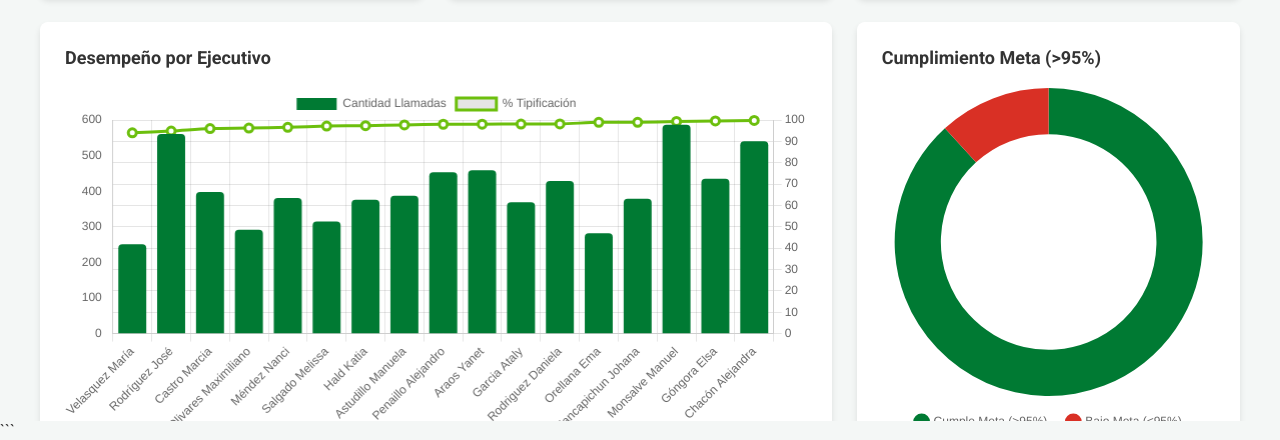
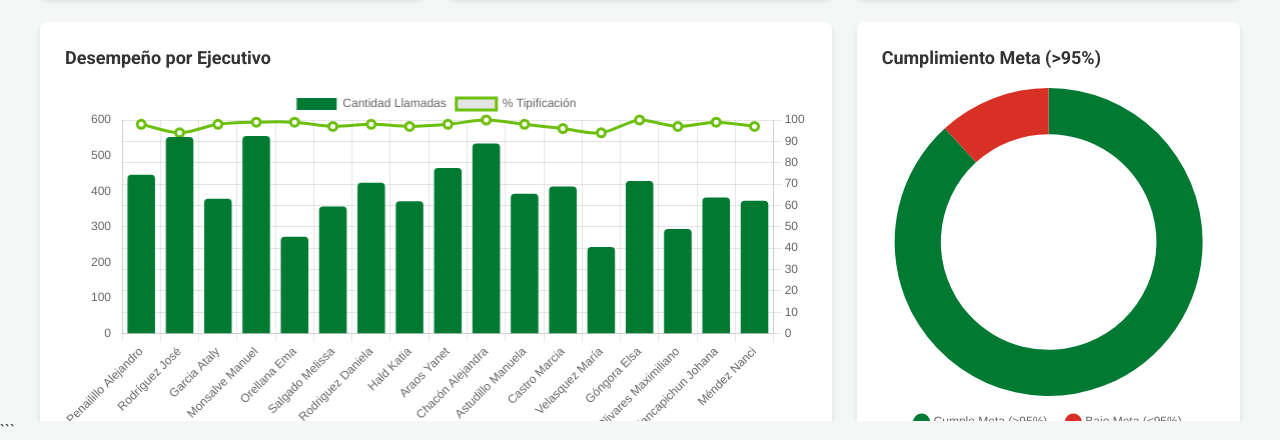
Before and after one commit to ManuelMC1979/reporteejecutivo, a plain HTML site: page index.html in a window 1280 px wide. Shown: the part 360-800 px from the top of the page. Drawn offline with nearby package versions, Linux system fonts and the light colour scheme.

Commit message:
Add files via upload

```diff
--- a/index.html
+++ b/index.html
@@ -477,23 +477,23 @@
     <script>
         // Data from User Image
         const rawData = [
-            { name: "Velasquez Perez María Loreto", calls: 251, tipif: 94.02, transfEPA: 89 },
-            { name: "Rodríguez Zenteno José Manuel", calls: 561, tipif: 94.83, transfEPA: 70 },
-            { name: "Castro Cáceres Marcia Nicole", calls: 398, tipif: 95.98, transfEPA: 88 },
-            { name: "Olivares González Maximiliano Alfonso", calls: 292, tipif: 96.23, transfEPA: 89 },
-            { name: "Méndez Pérez Nanci Zobeida", calls: 381, tipif: 96.59, transfEPA: 93 },
-            { name: "Salgado Tobar Melissa Aracelli", calls: 315, tipif: 97.14, transfEPA: 81 },
-            { name: "Hald Tello Katia Liza", calls: 376, tipif: 97.34, transfEPA: 84 },
-            { name: "Astudillo Marin Manuela Soledad", calls: 387, tipif: 97.67, transfEPA: 88 },
-            { name: "Penaillo Cartagena Alejandro Patricio", calls: 453, tipif: 98.01, transfEPA: 64 },
-            { name: "Araos Ovando Yanet Marion", calls: 459, tipif: 98.04, transfEPA: 86 },
-            { name: "Garcia Velasco Ataly Tatiana", calls: 369, tipif: 98.10, transfEPA: 72 },
-            { name: "Rodriguez Fernandez Daniela Paz", calls: 429, tipif: 98.14, transfEPA: 85 },
-            { name: "Orellana Mallea Ema Alejandra", calls: 282, tipif: 98.94, transfEPA: 79 },
-            { name: "Llancapichun Soto Johana Angelica", calls: 379, tipif: 98.94, transfEPA: 91 },
-            { name: "Monsalve Corvacho Manuel Alejandro", calls: 587, tipif: 99.32, transfEPA: 78 },
-            { name: "Góngora Zuleta Elsa Susana", calls: 435, tipif: 99.54, transfEPA: 90 },
-            { name: "Chacón Avilés Alejandra Daniela", calls: 540, tipif: 99.81, transfEPA: 86 }
+            { name: "Penailillo Cartagena Alejandro Patricio", calls: 446, tipif: 98, transfEPA: 64 },
+            { name: "Rodríguez Zenteno José Manuel", calls: 552, tipif: 94, transfEPA: 70 },
+            { name: "Garcia Velasco Ataly Tatiana", calls: 379, tipif: 98, transfEPA: 73 },
+            { name: "Monsalve Corvacho Manuel Alejandro", calls: 555, tipif: 99, transfEPA: 78 },
+            { name: "Orellana Mallea Ema Alejandra", calls: 272, tipif: 99, transfEPA: 79 },
+            { name: "Salgado Tobar Melissa Aracelli", calls: 357, tipif: 97, transfEPA: 81 },
+            { name: "Rodriguez Fernandez Daniela Paz", calls: 424, tipif: 98, transfEPA: 85 },
+            { name: "Hald Tello Katia Liza", calls: 372, tipif: 97, transfEPA: 85 },
+            { name: "Araos Ovando Yanet Marion", calls: 465, tipif: 98, transfEPA: 86 },
+            { name: "Chacón Avilés Alejandra Daniela", calls: 534, tipif: 100, transfEPA: 86 },
+            { name: "Astudillo Marin Manuela Soledad", calls: 393, tipif: 98, transfEPA: 88 },
+            { name: "Castro Cáceres Marcia Nicole", calls: 413, tipif: 96, transfEPA: 88 },
+            { name: "Velasquez Perez María Loreto", calls: 243, tipif: 94, transfEPA: 89 },
+            { name: "Góngora Zuleta Elsa Susana", calls: 429, tipif: 100, transfEPA: 89 },
+            { name: "Olivares González Maximiliano Alfonso", calls: 294, tipif: 97, transfEPA: 90 },
+            { name: "Llancapichun Soto Johana Angelica", calls: 382, tipif: 99, transfEPA: 90 },
+            { name: "Méndez Pérez Nanci Zobeida", calls: 373, tipif: 97, transfEPA: 93 }
         ];
 
         // 1. Calculate KPIs
```
